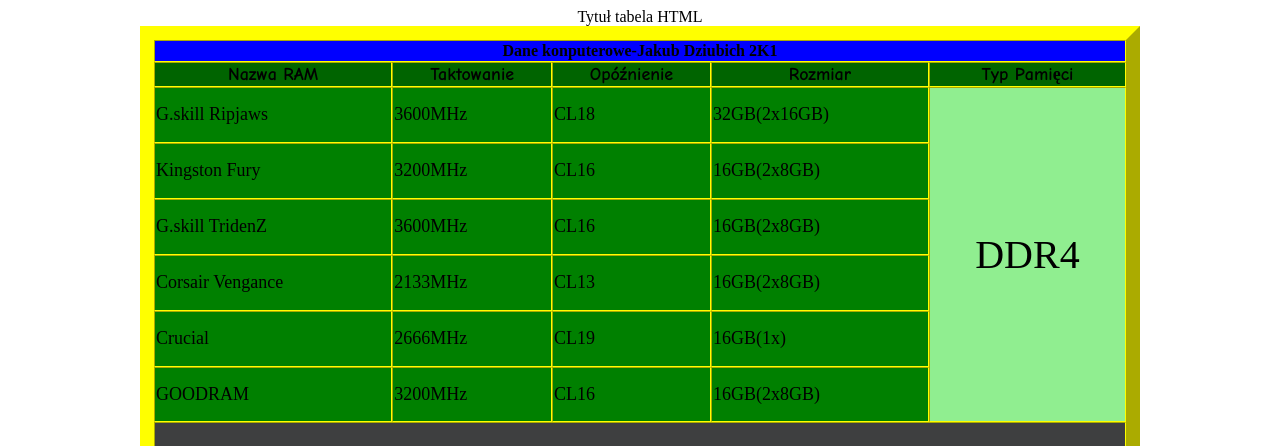
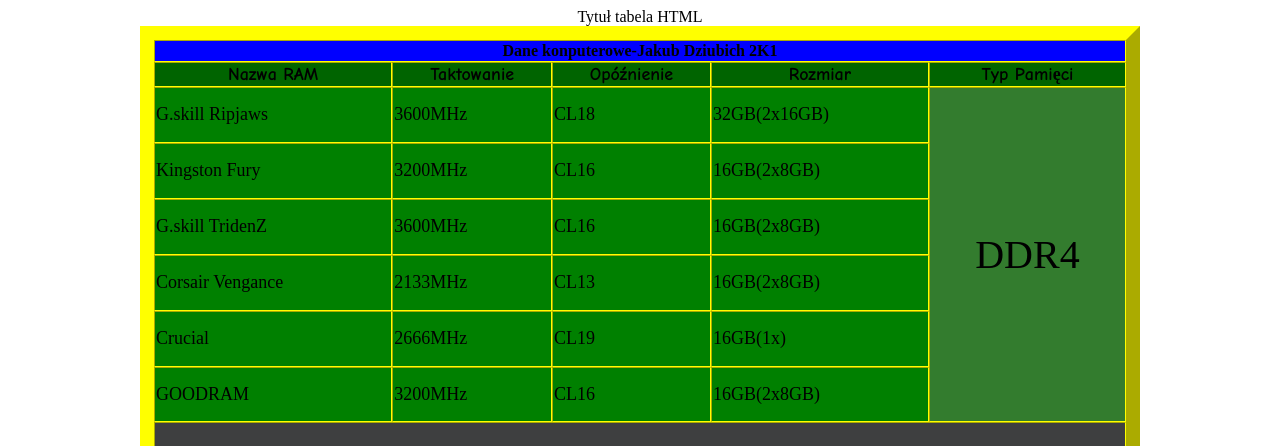
Before and after one commit to RDT1337/Jakub, a plain HTML site: page tabela_Dziubich.html in a window 1280 px wide. Shown: the top 446 px of the page. Drawn offline with Linux system fonts and the light colour scheme.

Commit message:
Update tabela_Dziubich.html

```diff
--- a/tabela_Dziubich.html
+++ b/tabela_Dziubich.html
@@ -25,7 +25,7 @@
 		   <td> 3600MHz</td>
 		   <td> CL18</td>
 		   <td> 32GB(2x16GB)</td>
-		   <td align="center" rowspan="6" style="background-color: lightgreen; font-family: algerian; font-size: 40px;"> DDR4</td>
+		   <td align="center" rowspan="6" style="background-color: #337C2E; font-family: algerian; font-size: 40px;"> DDR4</td>
 		</tr>
 		<tr style="background-color: green; font-family: univers; font-size: 18px;">
 		   <td> Kingston Fury</td>
```
